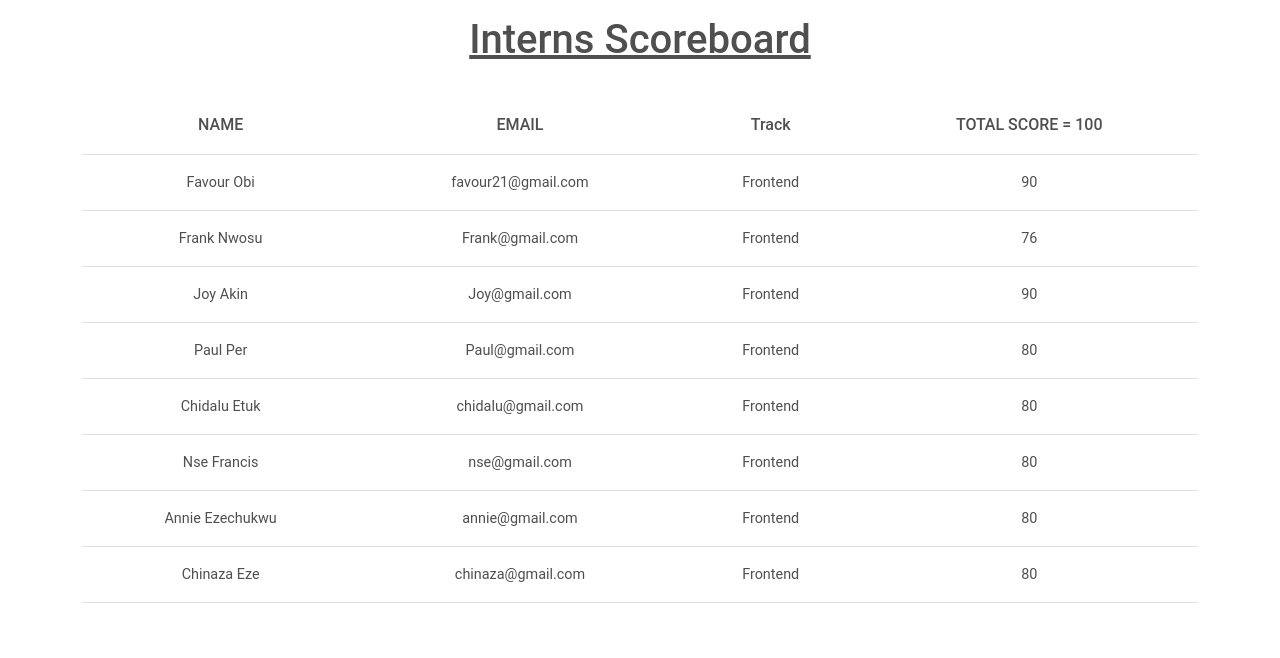
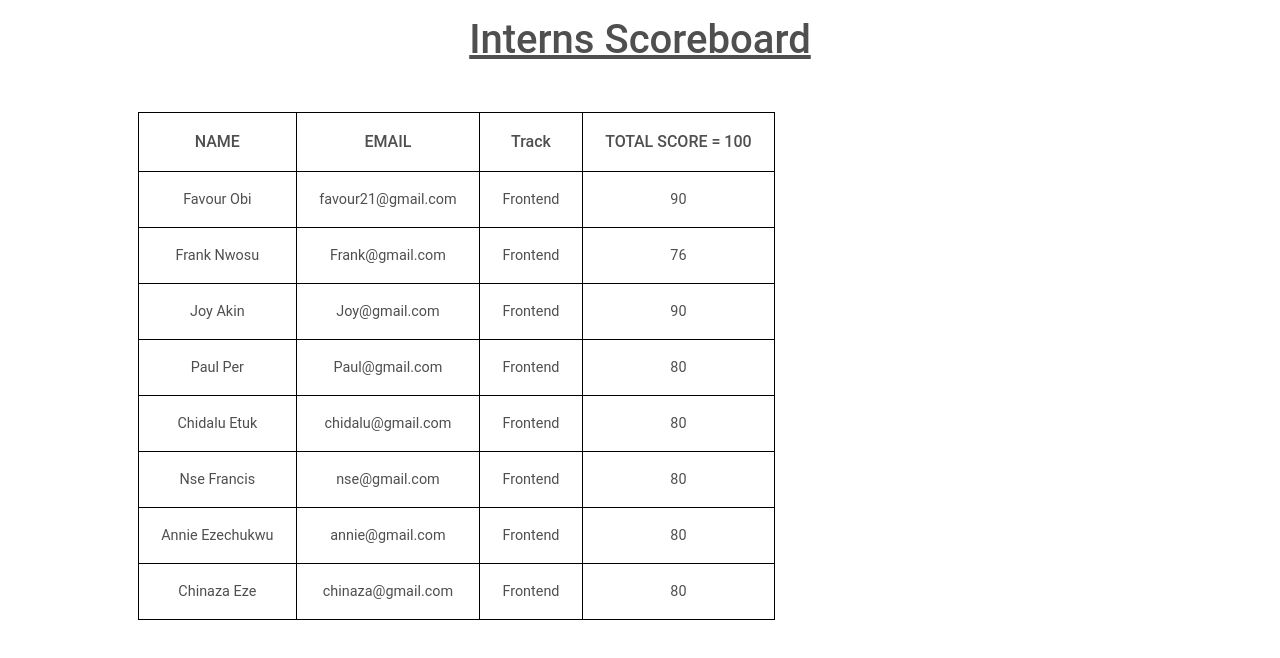
Before and after one commit to favy-codez/reactLms, a React (Create React App) app: page / in a window 1280 px wide. Shown: the top 658 px of the page. Built offline with nearby package versions, Linux system fonts and the light colour scheme.

Commit message:
added more profilesg

```diff
--- a/src/App.css
+++ b/src/App.css
@@ -1,3 +1,9 @@
+*{
+  margin: 0;
+  padding: 0;
+  box-sizing: border-box;
+}
+
 img {
   width: 60px;
   border-radius: 5px;
@@ -42,7 +48,18 @@ thead{
 
 .nav{
   background-color: #e0dada;
+  width: 100%;
   display: flex;
   flex-direction: column;
   padding: 1.5rem 0 0 2rem;
 }
+
+.table{
+  display: block;
+  margin: 3rem auto;
+  width: 90%;
+}
+
+th, td, tr{
+  border: 1px solid #000;
+}
--- a/src/pages/Interndetail.jsx
+++ b/src/pages/Interndetail.jsx
@@ -25,7 +25,7 @@ function Interndetail() {
     <div className="internDetail">
       <div className="nav">
       <h2 className="dashboard">Dashboard</h2>
-      <p>Dashboard => {inertnDetail.name}'s profile</p>
+      <p>Dashboard  =>  {inertnDetail.name}'s profile</p>
       </div>
 
 
@@ -38,15 +38,19 @@ function Interndetail() {
         </div>
       </div>
 
-      <table className="intern-one">
+      <table className="table">
+        <thead className="table-dark">
         <tr>
-        <th scope="col">Task1</th>
-        <th scope="col">Task2</th>
-        <th scope="col">Task3</th>
-        <th scope="col">Task4</th>
-        <th scope="col">Task5</th>
-        <th scope="col">Total</th>
+        <th >Task 1</th>
+        <th >Task2</th>
+        <th >Task 3</th>
+        <th >Task 4</th>
+        <th >Task 5</th>
+        <th >Total</th>
       </tr>
+        </thead>
+
+        <tbody>
           <tr>
             <td>{inertnDetail.task1}</td>
             <td>{inertnDetail.task2}</td>
@@ -55,6 +59,8 @@ function Interndetail() {
             <td>{inertnDetail.task5}</td>
           <td>{inertnDetail.total}</td>
       </tr>
+        </tbody>
+
       </table>
     </div>
   );
```
Lines whose indentation alone changed are shown as unchanged.
